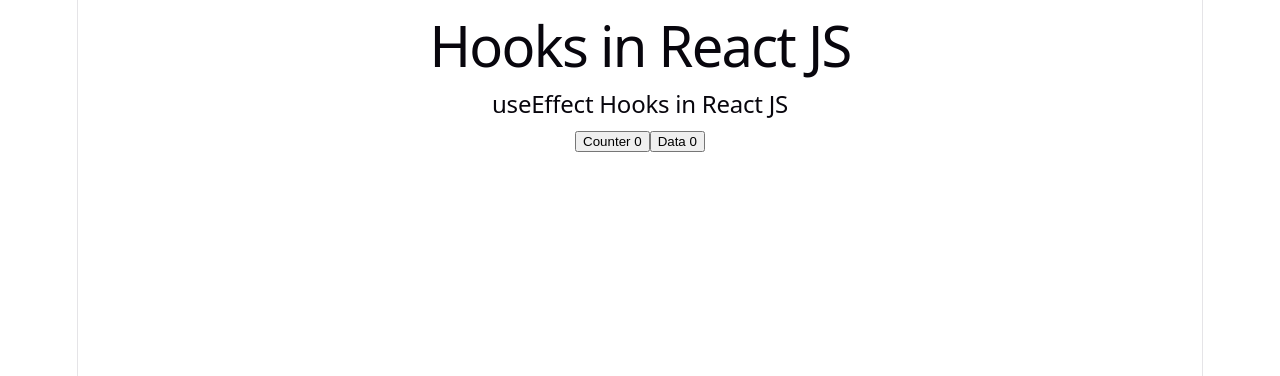
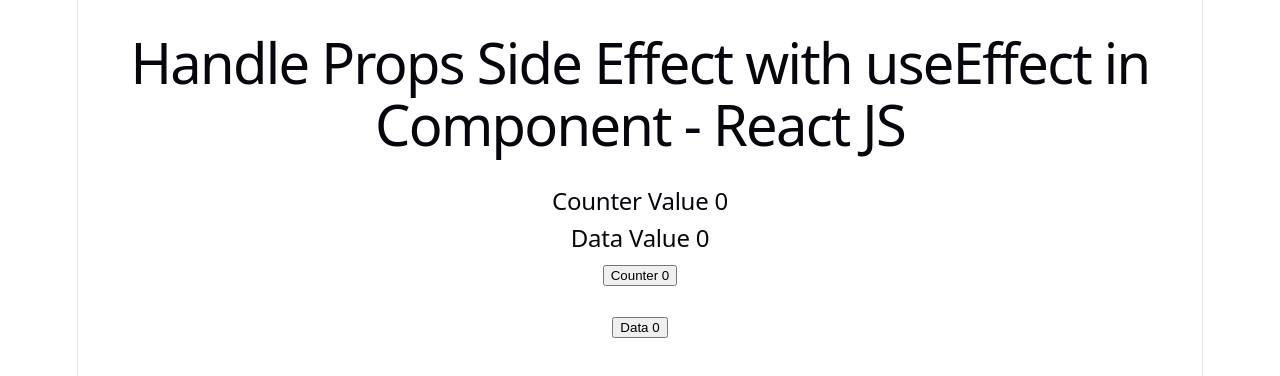
Before and after one commit to vivek2991/react-demo, a React (Vite) app: page / in a window 1280 px wide. Shown: the top 376 px of the page. Built offline with nearby package versions, Linux system fonts and the light colour scheme.

Commit message:
Handle Props Side Effect with useEffect in Component - React JS - App-20, Counter-20

```diff
--- /dev/null
+++ b/src/App-20.jsx
@@ -0,0 +1,20 @@
+import { useState } from "react"
+import Counter from "./counter-20"
+
+function App20(){
+
+    const [count, setCount] = useState(0);
+    const [data, setData] = useState(0);
+
+    return(
+        <div>
+            <h1 style={{lineHeight:"1.1"}}>Handle Props Side Effect with useEffect in Component - React JS</h1>
+            <Counter count={count} data={data}/>
+            <button onClick={()=>setCount(count + 1)}>Counter {count}</button><br /><br />
+            <button onClick={()=>setData(data + 1)}>Data {data}</button>
+        </div>
+    )
+
+}
+
+export default App20
--- /dev/null
+++ b/src/counter-20.jsx
@@ -0,0 +1,35 @@
+import { useEffect } from "react";
+
+const Counter = ({count, data}) => {
+
+    const handleCounter=()=>{
+        console.log('handleCounter Called');
+
+    }
+
+    const handleData=()=>{
+        console.log('hanldeData Called');
+    }
+
+    //call everytime when counter called in App20
+    //handleCounter();
+
+    //Call once
+    useEffect(()=>{
+         handleCounter();
+    }, [])
+
+    //It only call when click on data - when data state changed
+    useEffect(()=>{
+         handleData();
+    }, [count, data])
+
+    return(
+        <div>
+            <h2>Counter Value {count}</h2>
+            <h2>Data Value {data}</h2>
+        </div>
+    )
+}
+
+export default Counter;
--- a/src/main.jsx
+++ b/src/main.jsx
@@ -21,6 +21,7 @@
 import App17 from './App-17.jsx'
 import App18 from './App-18.jsx'
 import App19 from './App-19.jsx'
+import App20 from './App-20.jsx'
 
 createRoot(document.getElementById('root')).render(
   <StrictMode>
@@ -81,7 +82,10 @@
     {/* <App18 /> */}
 
     {/* Hooks in React JS */}
-    <App19 />
+    {/* <App19 /> */}
+
+    {/* Handle Props Side Effect with useEffect in Component - React JS */}
+    <App20 />
 
   </StrictMode>,
 )
```
